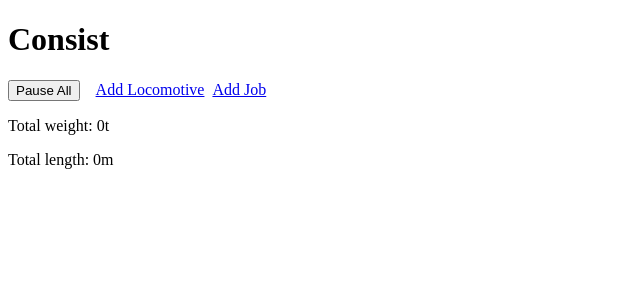
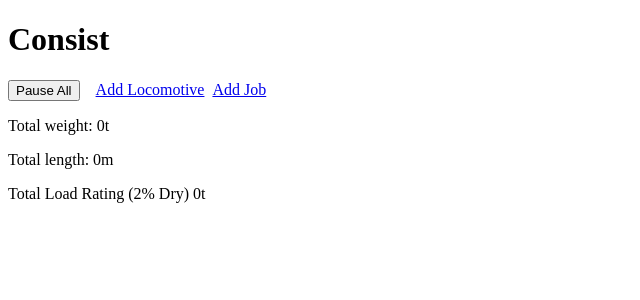
Before and after one commit to apcorc/dv-train-tracker, a React (Create React App) app: page /#/ in a window 1280 px wide. Shown: the top 300 px of the page, without its empty margins (0-640 px from the left). Built offline with nearby package versions, Linux system fonts and the light colour scheme.

Commit message:
Add tracking for locomotive load ratings

```diff
--- a/src/data/locomotives.json
+++ b/src/data/locomotives.json
@@ -1,13 +1,125 @@
 [
-  { "id": "DE2-480", "display_name": "DE2", "weight": 38, "length": 7.6 },
-  { "id": "S060-440", "display_name": "S060", "weight": 50.7, "length": 9.32 },
-  { "id": "DM3-540", "display_name": "DM3", "weight": 52, "length": 8.6 },
-  { "id": "DH4-670", "display_name": "DH4", "weight": 77.5, "length": 12.94 },
-  { "id": "S282-730A", "display_name": "S282", "weight": 77.5, "length": 12.94 },
-  { "id": "S282-730B", "display_name": "S282 Tender", "weight": 50, "length": 8.54 },
-  { "id": "DE6-860", "display_name": "DE6", "weight": 125, "length": 18.64 },
-  { "id": "DE6-860S", "display_name": "DE6 Slug", "weight": 125, "length": 16.8 },
-  { "id": "BE2-260", "display_name": "BE2", "nickname": "Microshunter", "weight": 12, "length": 4.80 },
-  { "id": "Support-01", "display_name": "Caboose", "weight": 22, "length": 13.2 },
-  { "id": "DM1U-150", "display_name": "Utility Rail Vehicle", "nickname": "URV", "weight": 10.4, "length": 14.47 }
+  {
+    "id": "DE2-480",
+    "display_name": "DE2",
+    "weight": 38,
+    "length": 7.6,
+    "load_rating": {
+        "grade_0_dry": 1200,
+        "grade_2_dry": 300,
+        "grade_2_wet": 250
+    }
+  },
+  {
+    "id": "S060-440",
+    "display_name": "S060",
+    "weight": 50.7,
+    "length": 9.32,
+    "load_rating": {
+        "grade_0_dry": 1500,
+        "grade_2_dry": 400,
+        "grade_2_wet": 300
+    }
+  },
+  {
+    "id": "DM3-540",
+    "display_name": "DM3",
+    "weight": 52,
+    "length": 8.6,
+    "load_rating": {
+        "grade_0_dry": 2000,
+        "grade_2_dry": 500,
+        "grade_2_wet": 400
+    }
+  },
+  {
+    "id": "DH4-670",
+    "display_name": "DH4",
+    "weight": 77.5,
+    "length": 12.94,
+    "load_rating": {
+        "grade_0_dry": 2000,
+        "grade_2_dry": 600,
+        "grade_2_wet": 500
+    }
+  },
+  {
+    "id": "S282-730A",
+    "display_name": "S282",
+    "weight": 77.5,
+    "length": 12.94,
+    "load_rating": {
+        "grade_0_dry": 3000,
+        "grade_2_dry": 1000,
+        "grade_2_wet": 800
+    }
+  },
+  {
+    "id": "S282-730B",
+    "display_name": "S282 Tender",
+    "weight": 50,
+    "length": 8.54,
+    "load_rating": {
+        "grade_0_dry": 0,
+        "grade_2_dry": 0,
+        "grade_2_wet": 0
+    }
+  },
+  {
+    "id": "DE6-860",
+    "display_name": "DE6",
+    "weight": 125,
+    "length": 18.64,
+    "load_rating": {
+        "grade_0_dry": 3000,
+        "grade_2_dry": 1200,
+        "grade_2_wet": 1000
+    }
+  },
+  {
+    "id": "DE6-860S",
+    "display_name": "DE6 Slug",
+    "weight": 125,
+    "length": 16.8,
+    "load_rating": {
+        "grade_0_dry": 0,
+        "grade_2_dry": 0,
+        "grade_2_wet": 0
+    }
+  },
+  {
+    "id": "BE2-260",
+    "display_name": "BE2",
+    "nickname": "Microshunter",
+    "weight": 12,
+    "length": 4.80,
+    "load_rating": {
+        "grade_0_dry": 800,
+        "grade_2_dry": 100,
+        "grade_2_wet": 50
+    }
+  },
+  {
+    "id": "Support-01",
+    "display_name": "Caboose",
+    "weight": 22,
+    "length": 13.2,
+    "load_rating": {
+        "grade_0_dry": 0,
+        "grade_2_dry": 0,
+        "grade_2_wet": 0
+    }
+  },
+  {
+    "id": "DM1U-150",
+    "display_name": "Utility Rail Vehicle",
+    "nickname": "URV",
+    "weight": 10.4,
+    "length": 14.47,
+    "load_rating": {
+        "grade_0_dry": 0,
+        "grade_2_dry": 0,
+        "grade_2_wet": 0
+    }
+  }
 ]
--- a/src/pages/Consist.tsx
+++ b/src/pages/Consist.tsx
@@ -1,6 +1,6 @@
 import React, { useEffect, useState } from 'react';
 import { AnyConsistItem, JobItem, JobStatus, StaticConsistItem } from '../types/ConsistItem';
-import { locomotives } from '../types/Locomotive';
+import { LocomotiveLoadRating, locomotives } from '../types/Locomotive';
 import { stations } from '../types/Station';
 
 // Type guards
@@ -17,7 +17,28 @@ function totalWeight(items: AnyConsistItem[]): number {
 }
 
 function totalLength(items: AnyConsistItem[]): number {
-    return Math.round(items.reduce((acc, item) => acc + length(item), 0));
+  return Math.round(items.reduce((acc, item) => acc + length(item), 0));
+}
+
+function totalLoadRating(items: AnyConsistItem[]): LocomotiveLoadRating {
+    const total: LocomotiveLoadRating = {
+        grade_0_dry: 0,
+        grade_2_dry: 0,
+        grade_2_wet: 0,
+    };
+
+    items.forEach(item => {
+        if (isStaticItem(item) && item.is_on) {
+            const loco = locomotives.find(l => l.id === item.id);
+            if (loco) {
+                total.grade_0_dry += loco.load_rating.grade_0_dry;
+                total.grade_2_dry += loco.load_rating.grade_2_dry;
+                total.grade_2_wet += loco.load_rating.grade_2_wet;
+            }
+        }
+    });
+
+    return total;
 }
 
 function weight(item: AnyConsistItem): number {
@@ -84,7 +105,11 @@ function getBonusTimeRemaining(item: JobItem): number {
 }
 
 // Components for each concretion
-const Locomotive: React.FC<{ item: StaticConsistItem }> = ({ item }) => {
+const Locomotive: React.FC<{
+    item: StaticConsistItem;
+    onStart: () => void;
+    onStop: () => void;
+}> = ({ item, onStart, onStop }) => {
   // Find the locomotive by id
   const loco = locomotives.find(l => l.id === item.id);
 
@@ -96,7 +121,12 @@ const Locomotive: React.FC<{ item: StaticConsistItem }> = ({ item }) => {
     <div>
       <strong>Locomotive:</strong> {loco.display_name}
       {loco.nickname && ` (${loco.nickname})`}
-      {' '} (Weight: {loco.weight}, Length: {loco.length})
+      {' '} (Weight: {loco.weight}, Length: {loco.length}) <br />
+      {item.is_on ? (
+        <button style={{ marginLeft: 8 }} onClick={onStop}>Stop</button>
+      ) : (
+        <button style={{ marginLeft: 8 }} onClick={onStart}>Start</button>
+      )}
     </div>
   );
 };
@@ -166,6 +196,20 @@ const Consist: React.FC = () => {
     updated.splice(to, 0, moved);
     persist(updated);
   };
+
+  const startLocomotive = (item: AnyConsistItem) => {
+    if (!isStaticItem(item)) { return }
+    if (item.is_on) { return }
+    const updated = items.map(i => (i.id === item.id ? { ...i, is_on: true } : i));
+    persist(updated);
+  }
+
+  const stopLocomotive = (item: AnyConsistItem) => {
+    if (!isStaticItem(item)) { return }
+    if (!item.is_on) { return }
+    const updated = items.map(i => (i.id === item.id ? { ...i, is_on: false } : i));
+    persist(updated);
+  }
 
   // Helper to pause a job item
   function pauseJobItem(item: AnyConsistItem): AnyConsistItem {
@@ -238,10 +282,17 @@ const Consist: React.FC = () => {
       <a href="./#/newjob" style={{ marginLeft: 8 }}>Add Job</a>
       <p>Total weight: { totalWeight(items) }t</p>
       <p>Total length: { totalLength(items) }m</p>
+      <p>Total Load Rating (2% Dry) { totalLoadRating(items).grade_2_dry }t</p>
       <ul>
         {items.map((item, idx) => (
           <li key={idx}>
-            {isStaticItem(item) && <Locomotive item={item} />}
+            {isStaticItem(item) && (
+                <Locomotive
+                  item={item}
+                  onStart={() => startLocomotive(item)}
+                  onStop={() => stopLocomotive(item)}
+                />
+            )}
             {isJob(item) && (
               <Job
                 item={item}
--- a/src/pages/Locomotives.tsx
+++ b/src/pages/Locomotives.tsx
@@ -4,7 +4,7 @@ import { StaticConsistItem } from '../types/ConsistItem';
 
 
 const addToConsist = (id: string) => {
-  const newItem: StaticConsistItem = { id, isStatic: true };
+  const newItem: StaticConsistItem = { id, isStatic: true, is_on: true };
   const existing = JSON.parse(localStorage.getItem('consistItems') || '[]');
   localStorage.setItem('consistItems', JSON.stringify([...existing, newItem]));
   window.location.hash = '/#';
--- a/src/types/ConsistItem.ts
+++ b/src/types/ConsistItem.ts
@@ -6,6 +6,7 @@ export interface ConsistItem {
 
 export interface StaticConsistItem extends ConsistItem {
     isStatic: true;
+    is_on: boolean;
 }
 
 export interface JobItem extends ConsistItem {
```
Also changed, not shown: src/types/Locomotive.ts (+7 -1 lines).
